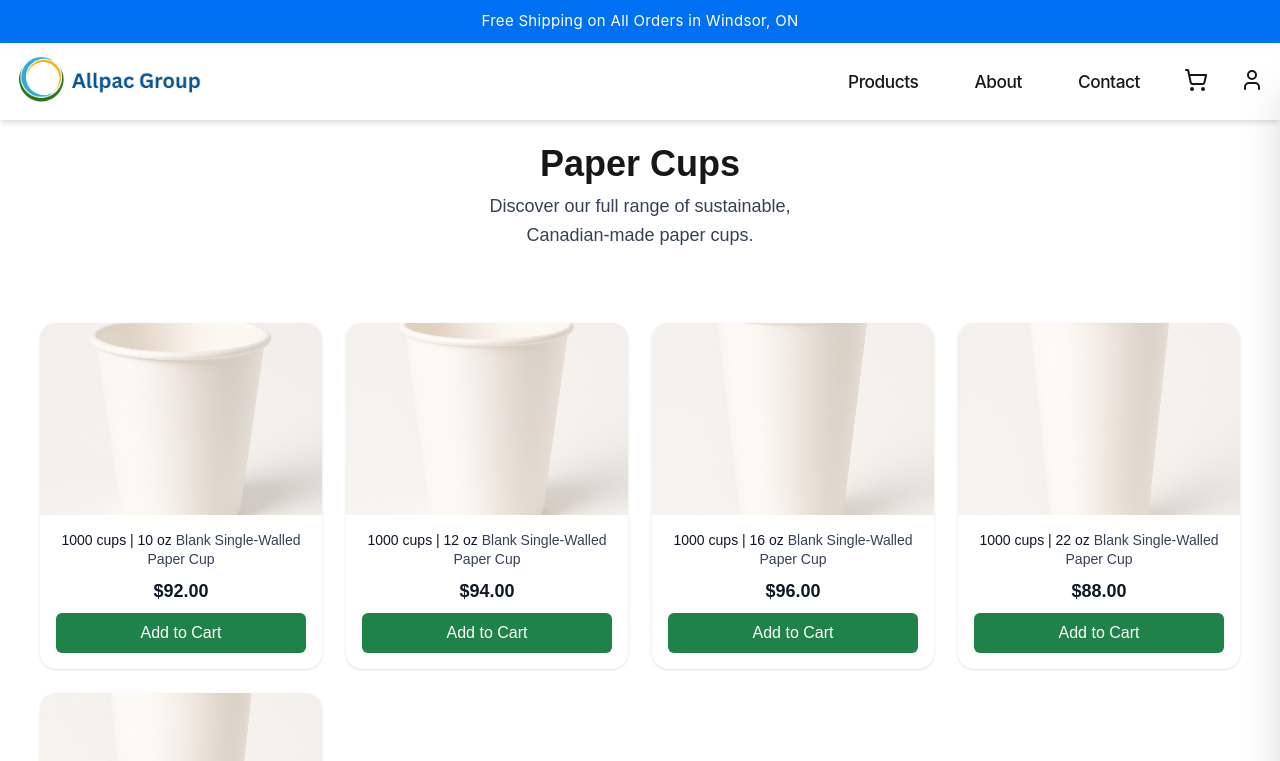
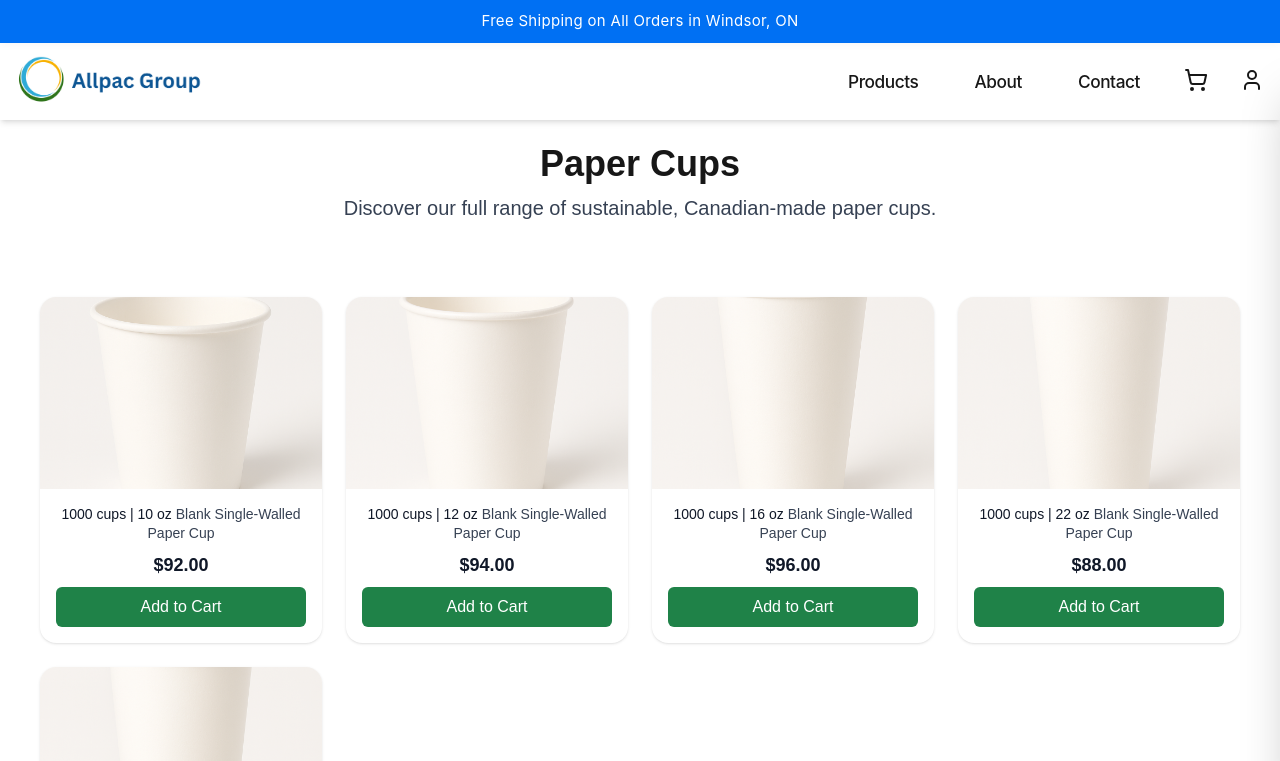
Before and after one commit to Emadedin1/allpacstore, a Next.js app: page /products/cups in a window 1280 px wide. Shown: the top 761 px of the page. Built offline with nearby package versions, Linux system fonts and the light colour scheme.

Commit message:
Update page.jsx

```diff
--- a/src/app/products/cups/page.jsx
+++ b/src/app/products/cups/page.jsx
@@ -8,7 +8,7 @@ export default function PaperCupsPage() {
       {/* Header */}
       <div className="max-w-4xl mx-auto text-center py-6 px-4 sm:px-6">
         <h1 className="text-4xl font-bold mb-2">Paper Cups</h1>
-        <p className="mx-auto max-w-[30ch] sm:max-w-[52ch] text-base sm:text-lg text-gray-700 leading-relaxed [text-wrap:balance]">
+        <p className="mx-auto max-w-[42ch] sm:max-w-[60ch] text-lg sm:text-xl text-gray-700 leading-relaxed [text-wrap:balance]">
           Discover our full range of sustainable, Canadian-made paper cups.
         </p>
       </div>
```
